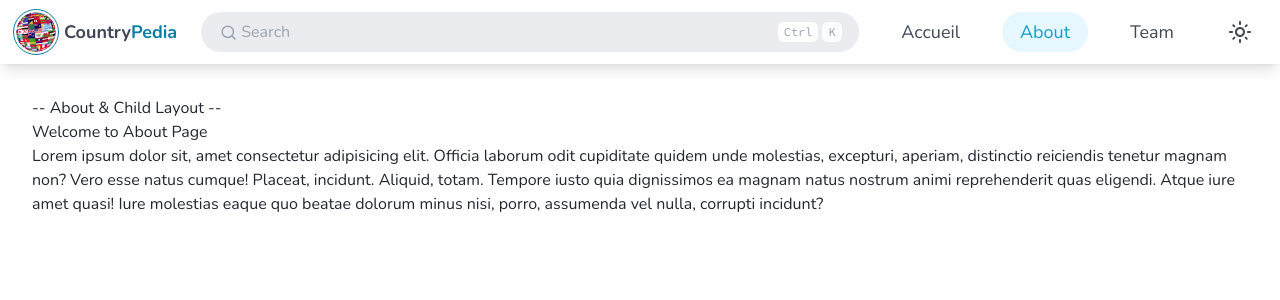
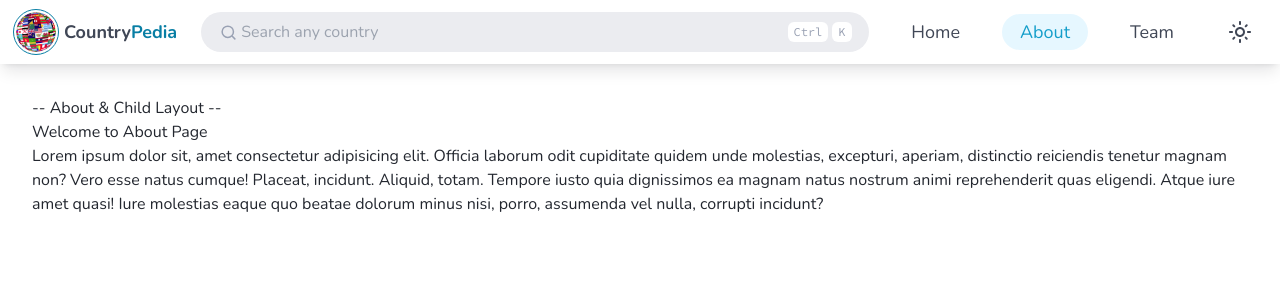
Before and after one commit to zacBkh/countrypedia, a Next.js app: page /about in a window 1280 px wide. Shown: the top 300 px of the page. Built offline with nearby package versions, Linux system fonts and the light colour scheme.

Commit message:
feat: navbar fully responsive and active

```diff
--- a/app/context/store.tsx
+++ b/app/context/store.tsx
@@ -12,19 +12,31 @@ import {
 interface GlobalContextProps {
     searchQuery: string
     setSearchQuery: Dispatch<SetStateAction<string>>
+    isHamburgerMenuOpen: boolean
+    setIsHamburgerMenuOpen: Dispatch<SetStateAction<boolean>>
 }
 
 export const GlobalContext = createContext<GlobalContextProps>({
     searchQuery: '',
     setSearchQuery: (): string => '',
+    isHamburgerMenuOpen: false,
+    setIsHamburgerMenuOpen: (): string => '',
 })
 
 // Glboal context provider component
 export const GlobalContextProvider = ({ children }: { children: ReactNode }) => {
     const [searchQuery, setSearchQuery] = useState('')
+    const [isHamburgerMenuOpen, setIsHamburgerMenuOpen] = useState(false)
 
     return (
-        <GlobalContext.Provider value={{ searchQuery, setSearchQuery }}>
+        <GlobalContext.Provider
+            value={{
+                searchQuery,
+                setSearchQuery,
+                isHamburgerMenuOpen,
+                setIsHamburgerMenuOpen,
+            }}
+        >
             {children}
         </GlobalContext.Provider>
     )
--- a/app/globals.css
+++ b/app/globals.css
@@ -48,7 +48,7 @@ body {
     left: 0;
     width: 24px;
     height: 2px;
-    background: white;
+    @apply dark:bg-react-blue-txt-light&dark bg-[#404756];
     transform: rotate(0);
     transition: all 0.5s;
 }
@@ -95,3 +95,14 @@ body {
         opacity: 100%;
     }
 }
+
+.overlayDarkener {
+    position: fixed;
+    top: 0;
+    left: 0;
+    width: 100vw;
+    height: 100vh;
+    backdrop-filter: blur(2px);
+    background-color: rgba(0, 0, 0, 0.5); /* Dark overlay color and opacity */
+    z-index: 30; /* Ensure the overlay is on top */
+}
--- a/components/countries.tsx
+++ b/components/countries.tsx
@@ -37,7 +37,7 @@ const Countries: FC<CountriesProps> = ({ allCountries }) => {
 
     return (
         <>
-            <div className="flex flex-col items-center">
+            <div className={`flex flex-col items-center`}>
                 <div className="flex flex-wrap justify-between items-center gap-y-6 gap-x-4">
                     {whichView.map(cty => (
                         <CountryCard key={cty.cca3} details={cty} />
--- a/components/navigation/hamburger-icon.tsx
+++ b/components/navigation/hamburger-icon.tsx
@@ -1,17 +1,17 @@
-import { FC } from 'react'
+'use client'
 
-interface HamburgerIconProps {
-    isOpen: boolean
-}
+import { useGlobalContext } from '@/app/context/store'
 
-const HamburgerIcon: FC<HamburgerIconProps> = ({ isOpen }) => {
+const HamburgerIcon = () => {
+    const { isHamburgerMenuOpen, setIsHamburgerMenuOpen } = useGlobalContext()
+
     return (
         <button
+            onClick={() => setIsHamburgerMenuOpen(prev => !prev)}
             aria-label="Show hamburger menu"
-            // onClick={onHamburgerIconClick}
             className={`${
-                isOpen ? 'open' : ''
-            } hamburger block md:hidden focus:outline-none h-fit`}
+                isHamburgerMenuOpen ? 'open' : ''
+            } hamburger block md:hidden focus:outline-none h-fit hover:!bg-transparent `}
         >
             <span className="hamburger-top"></span>
             <span className="hamburger-middle"></span>
--- a/components/navigation/hamburger-menu.tsx
+++ b/components/navigation/hamburger-menu.tsx
@@ -1,11 +1,26 @@
-import { FC } from 'react'
+'use client'
 
-interface HamburgerMenuProps {
-    isOpen: boolean
-}
+import { useGlobalContext } from '@/app/context/store'
 
-const HamburgerMenu: FC<HamburgerMenuProps> = ({ isOpen }) => {
-    return <nav></nav>
+import NavLinks from './nav-links'
+
+const HamburgerMenu = () => {
+    const { isHamburgerMenuOpen, setIsHamburgerMenuOpen } = useGlobalContext()
+
+    if (!isHamburgerMenuOpen) return
+    return (
+        <>
+            <div
+                className={`z-40 h-fit py-4 bg-white dark:bg-[#232730] dark:bg-[rgb(39,47,63)] w-screen fixed drop-shadow-2xl border-t-[#EBECF0] dark:border-t-[#343A46] border-t-[2px]}`}
+            >
+                <NavLinks isHamburgerMenu isHamburgerMenuOpen={isHamburgerMenuOpen} />
+            </div>
+            <div
+                onClick={() => setIsHamburgerMenuOpen(false)}
+                className={`${isHamburgerMenuOpen ? 'overlayDarkener' : ''}`}
+            ></div>
+        </>
+    )
 }
 
 export default HamburgerMenu
--- a/components/navigation/nav-links.tsx
+++ b/components/navigation/nav-links.tsx
@@ -1,4 +1,6 @@
 'use client'
+
+import { FC, useEffect } from 'react'
 
 import Link from 'next/link'
 
@@ -6,12 +8,35 @@ import { usePathname } from 'next/navigation'
 
 import { NAV_LINKS } from '@/constants/urls'
 
-const NavLinks = ({}) => {
+interface NavLinksProps {
+    isHamburgerMenu?: boolean
+    isHamburgerMenuOpen?: boolean
+}
+
+const NavLinks: FC<NavLinksProps> = ({ isHamburgerMenu, isHamburgerMenuOpen }) => {
     const pathname = usePathname()
 
+    useEffect(() => {
+        if (isHamburgerMenuOpen) {
+            document.body.style.overflow = 'hidden'
+        }
+
+        return () => {
+            document.body.style.overflow = 'auto'
+        }
+    }, [isHamburgerMenuOpen])
+
     return (
-        <div className="hidden md:flex gap-x-6">
+        <nav className="h-full">
+            <ul
+                className={`${
+                    isHamburgerMenu
+                        ? 'flex flex-col items-center justify-center md:hidden h-full gap-y-4 text-lg'
+                        : 'hidden md:flex '
+                } gap-x-6`}
+            >
                 {NAV_LINKS.map(link => (
+                    <li>
                         <Link
                             key={link.id}
                             className={`${pathname === link.link ? 'activeLink' : ''}
@@ -20,8 +45,10 @@ const NavLinks = ({}) => {
                         >
                             {link.item}
                         </Link>
+                    </li>
                 ))}
-        </div>
+            </ul>
+        </nav>
     )
 }
 
--- a/components/navigation/navbar.tsx
+++ b/components/navigation/navbar.tsx
@@ -14,6 +14,7 @@ import HamburgerMenu from './hamburger-menu'
 
 const Navbar = () => {
     return (
+        <>
             <header className="shadow-lg dark:shadow-slate-50/5 shadow-slate-950/10 sticky z-50 top-0 flex gap-x-6 justify-between items-center w-full text-lg bg-white dark:bg-[#232730] py-2 px-4 !text-[#404756] dark:!text-[#EBECF0]">
                 <div>
                     <Link href={APP_LINKS.HOME}>
@@ -25,7 +26,9 @@ const Navbar = () => {
                             />
                             <span>
                                 Country
-                            <span className="text-react-blue-txt-light&dark">Pedia</span>
+                                <span className="text-react-blue-txt-light&dark">
+                                    Pedia
+                                </span>
                             </span>
                         </div>
                     </Link>
@@ -35,11 +38,11 @@ const Navbar = () => {
 
                 <div className="flex justify-between items-center gap-x-2">
                     <ThemeSwitcher />
-                <HamburgerIcon isOpen={false} />
+                    <HamburgerIcon />
                 </div>
-
-            {/* <HamburgerMenu isOpen={true} /> */}
             </header>
+            <HamburgerMenu />
+        </>
     )
 }
 
--- a/components/search-bar.tsx
+++ b/components/search-bar.tsx
@@ -59,7 +59,7 @@ const SearchBar: FC<SearchBarProps> = ({}) => {
                     ref={searchBarRef}
                     onChange={searchHandler}
                     value={searchQuery}
-                    placeholder="Search"
+                    placeholder="Search any country"
                     className="p-2 pl-10 flex 2xl:mx-0 relative pr-1 py-1 h-10 outline-none focus:outline-react-blue-txt-light&dark  items-center text-left text-gray-30 rounded-full align-middle text-base bg-[#EBECF0] dark:bg-[#333944] !w-full"
                 />
 
--- a/components/ui/skeletons/country-card-skeleton.tsx
+++ b/components/ui/skeletons/country-card-skeleton.tsx
@@ -8,7 +8,7 @@ const CountryCardSkeleton = ({}) => {
         <div
             className="
             mx-auto
-            w-[300px] md:w-[350px] h-[370.67px]
+            w-[300px] md:w-[350px] h-[307.33px]  md:h-[370.67px]
             bg-[#F7F7F9] dark:bg-[#16181D]
             border border-[#d9dbe3] dark:border-gray-600
             rounded-lg shadow overflow-hidden"
@@ -40,8 +40,8 @@ const CountryCardSkeleton = ({}) => {
                 </div>
 
                 <div className="flex justify-between gap-x-8">
-                    <div className="mt-[2.2px] animate-pulse rounded-full w-[134px] h-[41px] skeletonBG"></div>
-                    <div className="mt-[2.2px] animate-pulse rounded-full w-[144px] h-[41px] skeletonBG"></div>
+                    <div className="mt-[2.2px] animate-pulse rounded-full w-[92.45px] h-[30px] md:w-[134px] md:h-[41px] skeletonBG"></div>
+                    <div className="mt-[2.2px] animate-pulse rounded-full w-[92.45px] h-[30px] md:w-[134px] md:h-[41px] skeletonBG"></div>
                 </div>
             </div>
         </div>
--- a/constants/responsive-fonts.ts
+++ b/constants/responsive-fonts.ts
@@ -1,3 +1,3 @@
 export const TITLE_FONT_SIZE = 'text-xl sm:text-2xl'
 export const BUTTON_FONT_SIZE = 'text-xs md:text-sm'
-export const DETAILS_FONT_SIZE = 'text-sm md:text-base '
+export const DETAILS_FONT_SIZE = 'text-sm md:text-base'
--- a/constants/urls.ts
+++ b/constants/urls.ts
@@ -10,7 +10,7 @@ export enum APP_LINKS {
 
 export const NAV_LINKS = [
     {
-        item: 'Accueil',
+        item: 'Home',
         link: APP_LINKS.HOME,
         id: 'Links-1',
     },
```
Lines whose indentation alone changed are shown as unchanged.
